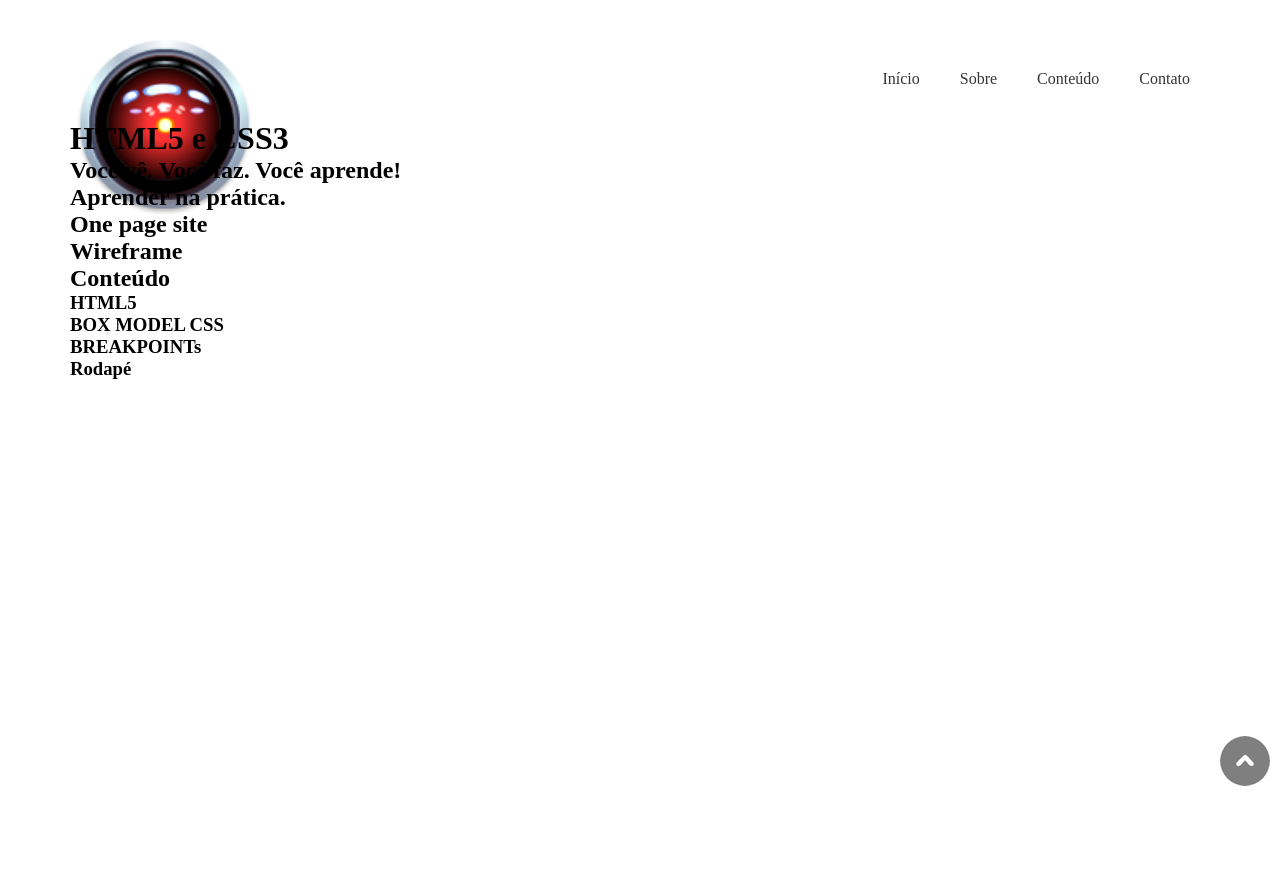
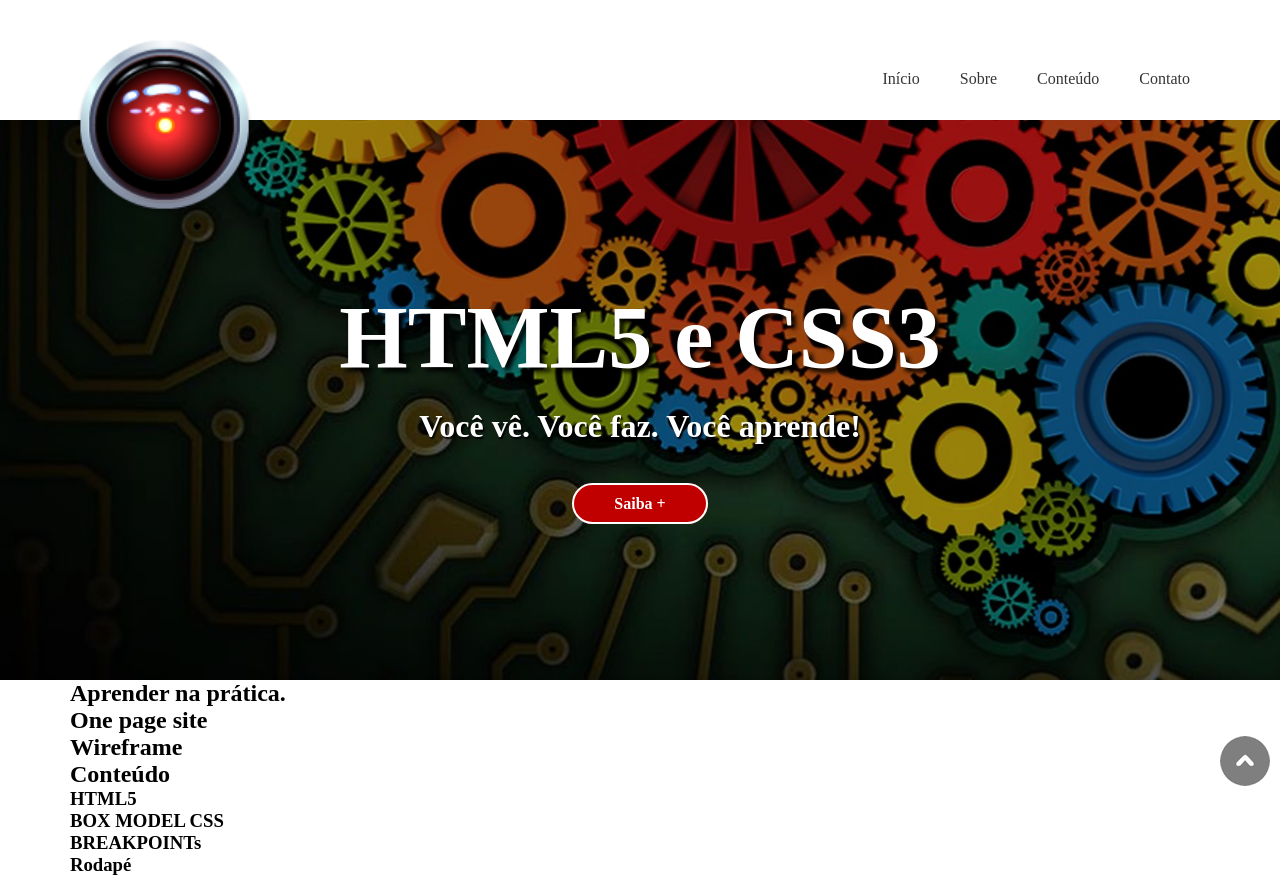
Before and after one commit to engjoaobosco/html5css3, a plain HTML site: page index.html in a window 1280 px wide. Before the commit the page ends 800 px from the top, so only its background shows below. Drawn offline with Linux system fonts and the light colour scheme.

Commit message:
Modificado index.html style.css

```diff
--- a/index.html
+++ b/index.html
@@ -33,6 +33,7 @@
         <div class="Container">
             <h1> HTML5 e CSS3</h1>
             <h2>Você vê. Você faz. Você aprende!</h2>
+            <a href="https://www.google.com/search?q=tradutor+google&oq=tradut&aqs=chrome.1.69i57j69i59j35i39j0i131i433i512l7.3666j0j7&sourceid=chrome&ie=UTF-8" target="_blank" class="Botao">Saiba +</a>
         </div>
     </main>
 
--- a/style.css
+++ b/style.css
@@ -40,6 +40,16 @@ Folha de estilos do site One page site HTML5 e CSS3
     display: flex;
     justify-content: space-between;
     /* background-color: #a9a9a9; */
+}
+.Botao{
+    text-decoration: none;
+    color: #fff;
+    font-weight: 700;
+    background-color: #c00000;
+    /* tamanho do Botão: 10 px X 40px */
+    padding: 10px 40px;
+    border: 2px solid #fff;
+    border-radius: 25px;
 }
 
 /* Topo do site - Ícone para ir ao topo */
@@ -91,6 +101,24 @@ nav ul li a{
     text-decoration: none;
     color: #fff;
 }
+main{
+    height: 75vh;
+    background: url(img/banner.jpg);
+    background-size: cover;
+    color: #fff;
+    display: flex;
+    flex-direction: column;
+    justify-content: center;
+    text-align: center;
+}
+main h1{
+    font-size: 2.5em;
+}
+main h2{
+    font-size: 1em;
+    /* 20x top 0px right 50px botton 0px left  */
+    margin: 20px 0px 50px 0px;
+}
 /* Smartphone Landscape   >> */
 @media (min-width: 576px){
     /* body{
@@ -98,8 +126,14 @@ nav ul li a{
     } */
     .Container{
         max-width: 540px;
+    }
+    /* Criando uma sombra em h1 e h2 */
+    main h1, main h2{
+        text-shadow: #000 0.05em 0.05em 0.05em;
+    }
+
 }
-}
+
 /* Tablet Portrait   >>>>>>> */
 @media (min-width: 768px){
     /* body{
@@ -107,6 +141,16 @@ nav ul li a{
     } */
     .Container{
         max-width: 720px;
+    }
+    /* Destaque */
+    main{
+        height: 45vh;
+    }
+    main h1{
+        font-size: 5.5em;
+    }
+    main h2{
+        font-size: 2em;
     }
 }
 /* Tablet Landscape   >>>>>> */
@@ -116,6 +160,9 @@ nav ul li a{
     } */
     .Container{
         max-width: 960px;
+    }
+    main{
+        height: 70vh;
     }
 }
 
```
